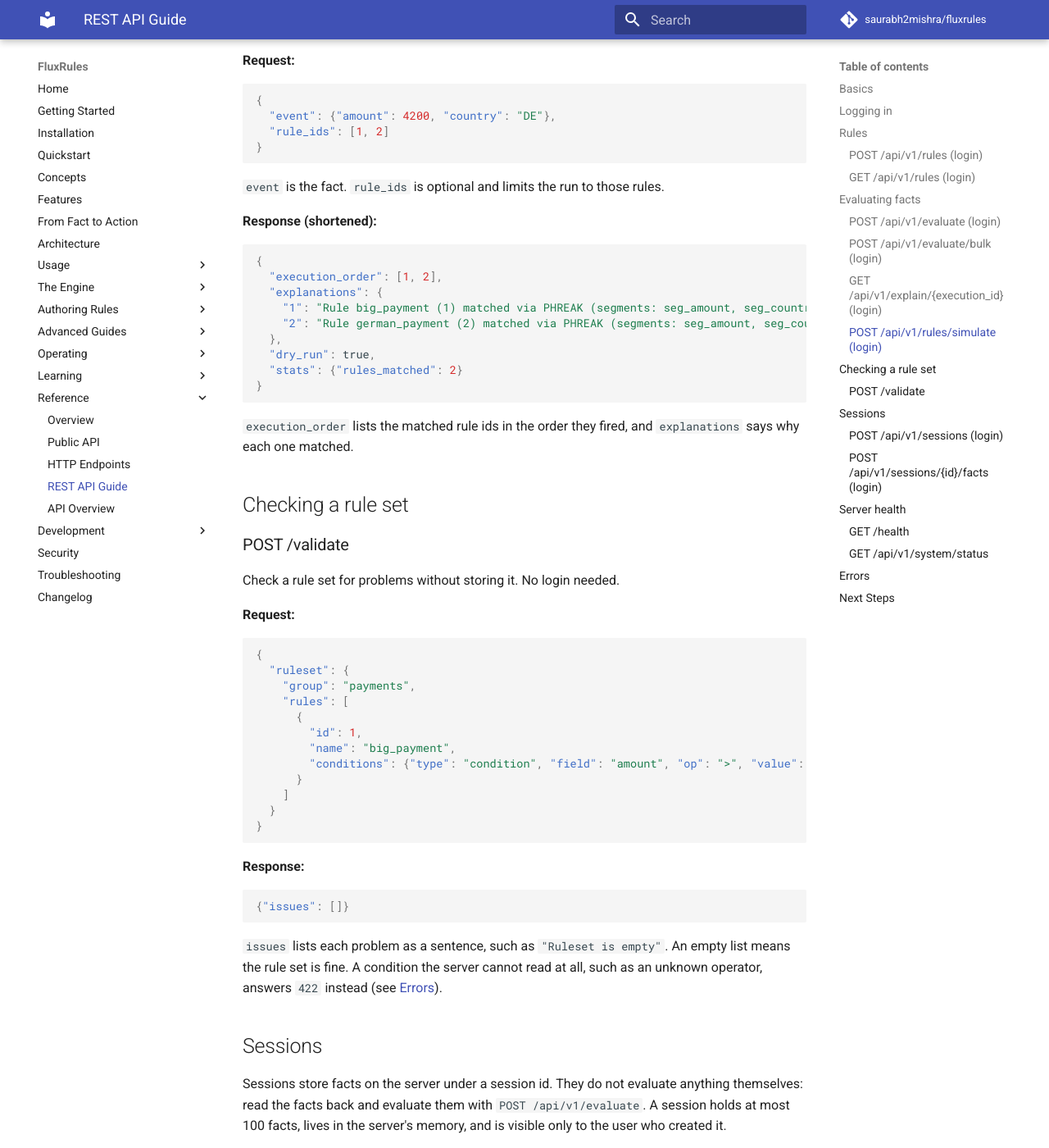
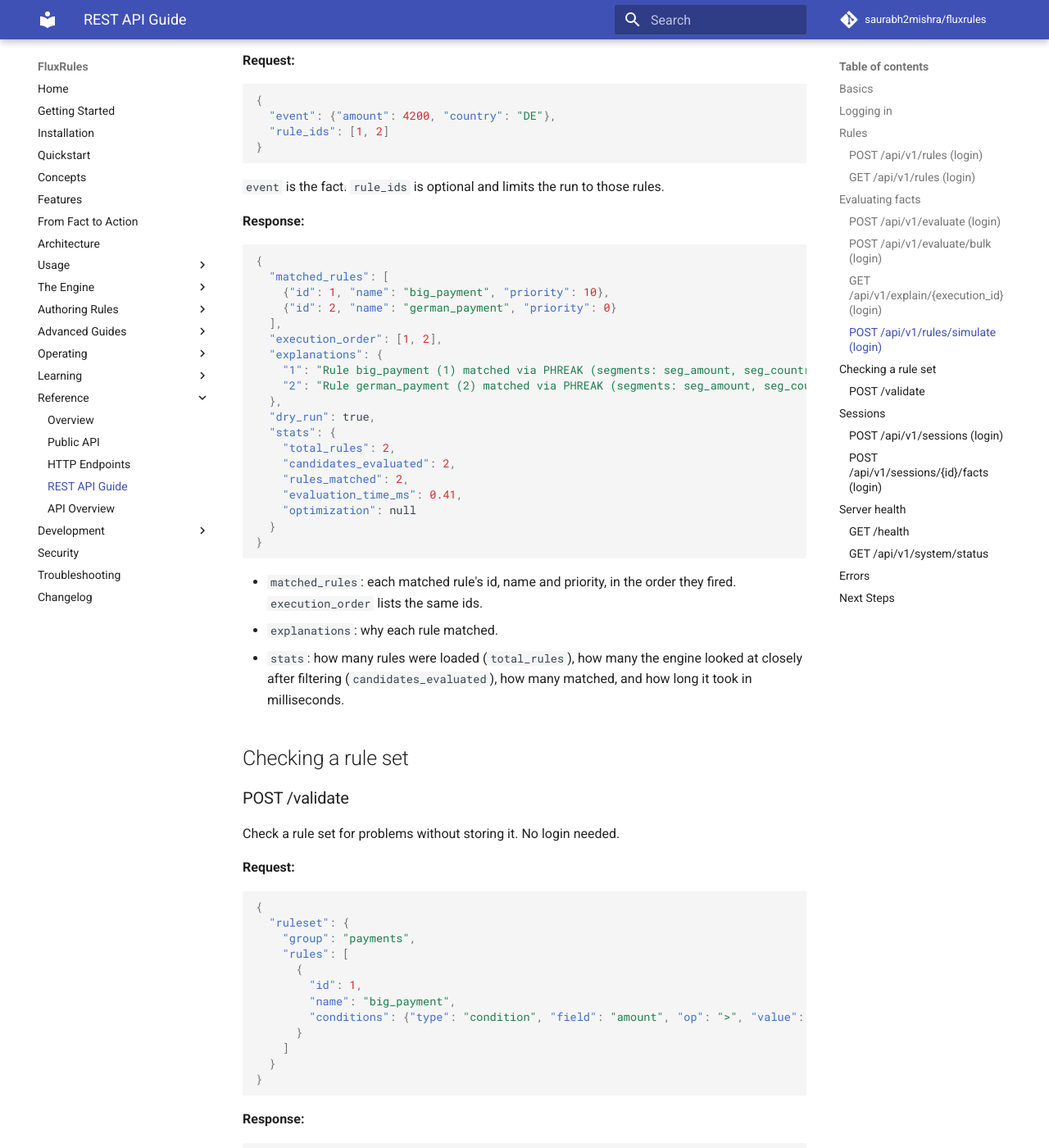
Before and after one commit to saurabh2mishra/fluxrules, an MkDocs documentation site: the page built from docs/rest-api.md, in a window 1280 px wide and 1400 px high, scrolled down 3653 px. Shown: the whole window at 82% size. Built offline with MkDocs 1.6.1 and Material for MkDocs 9.7.7, drawn with Linux system fonts in a browser that asks for light colours; comment, search, counter and statistics services are not loaded.

Commit message:
fix(api): report real rule names, priorities and stats in evaluations
APIEngineAdapter._format_response filled every match with a placeholder
name (rule_<id>) and priority 0, although the rule dicts were loaded in the
same call. It now uses them. This affects every adapter caller:
/api/v1/rules/simulate, /api/v1/engines/evaluate and /simulate,
POST /api/v1/event and the event worker.

/api/v1/rules/simulate also returned null for total_rules,
candidates_evaluated and evaluation_time_ms, because the adapter's stats
used other names. The adapter now adds those keys next to its existing ones.

Co-Authored-By: Claude Opus 5.5 <noreply@anthropic.com>

````diff
--- a/docs/rest-api.md
+++ b/docs/rest-api.md
@@ -176,21 +176,35 @@ Evaluate a fact as a dry run and get an explanation for each matched rule.
 
 `event` is the fact. `rule_ids` is optional and limits the run to those rules.
 
-**Response (shortened):**
+**Response:**
 ```json
 {
+  "matched_rules": [
+    {"id": 1, "name": "big_payment", "priority": 10},
+    {"id": 2, "name": "german_payment", "priority": 0}
+  ],
   "execution_order": [1, 2],
   "explanations": {
     "1": "Rule big_payment (1) matched via PHREAK (segments: seg_amount, seg_country)",
     "2": "Rule german_payment (2) matched via PHREAK (segments: seg_amount, seg_country)"
   },
   "dry_run": true,
-  "stats": {"rules_matched": 2}
+  "stats": {
+    "total_rules": 2,
+    "candidates_evaluated": 2,
+    "rules_matched": 2,
+    "evaluation_time_ms": 0.41,
+    "optimization": null
+  }
 }
 ```
 
-`execution_order` lists the matched rule ids in the order they fired, and
-`explanations` says why each one matched.
+- `matched_rules`: each matched rule's id, name and priority, in the order
+  they fired. `execution_order` lists the same ids.
+- `explanations`: why each rule matched.
+- `stats`: how many rules were loaded (`total_rules`), how many the engine
+  looked at closely after filtering (`candidates_evaluated`), how many matched,
+  and how long it took in milliseconds.
 
 ## Checking a rule set
 
````
Also changed, not shown: CHANGELOG.md (+7 -0 lines), 3 other files.
